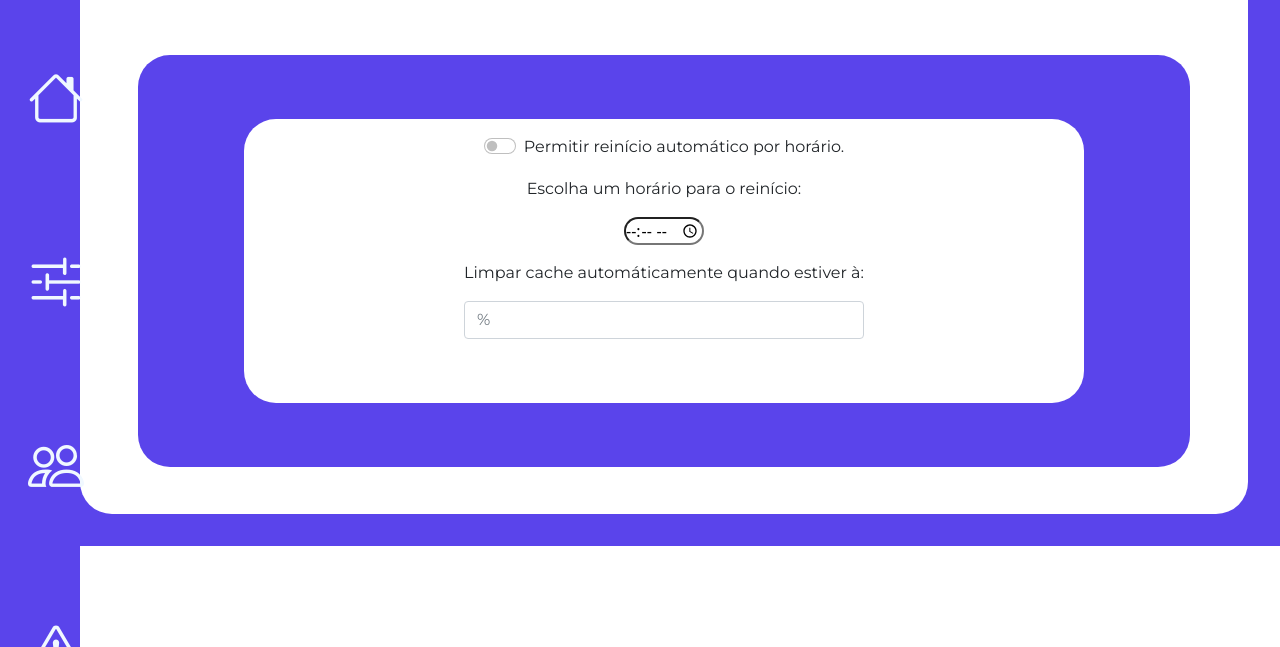
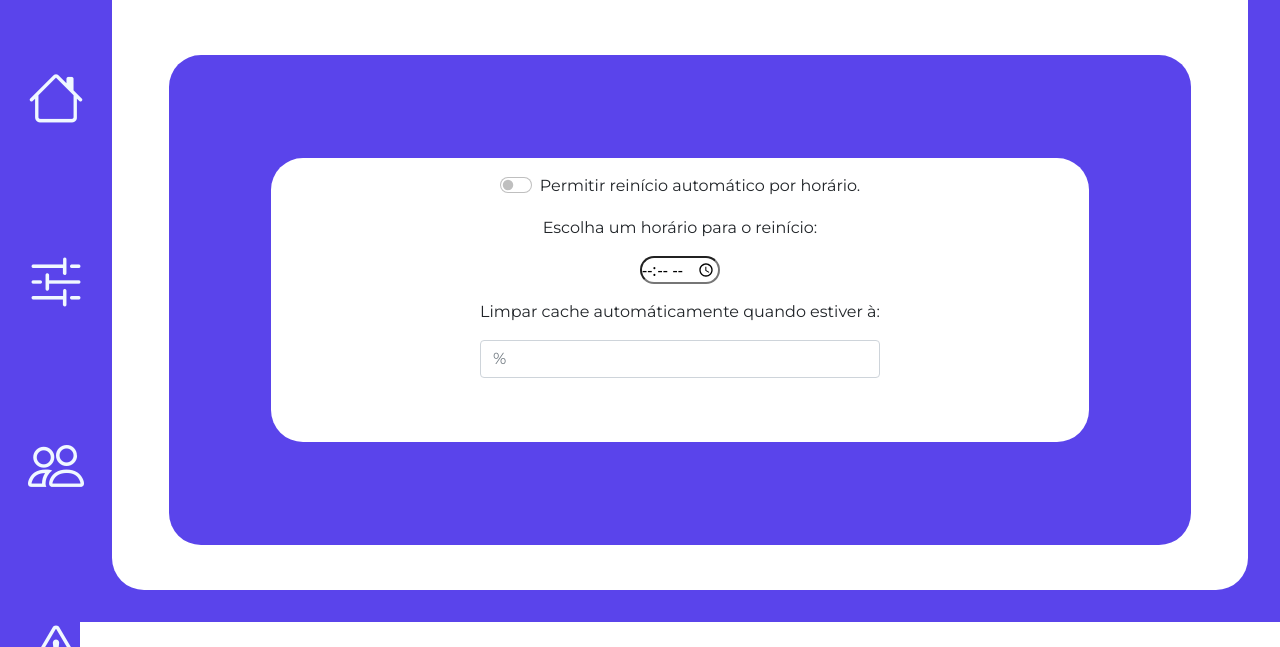
Before and after one commit to Adera-SPTech/adera-front, a website: page public/dashboard/parametrizacao.html in a window 1280 px wide. Shown: the part 153-800 px from the top of the page. Drawn offline with nearby package versions, Linux system fonts and the light colour scheme.

Commit message:
Correções na dashboard

```diff
--- a/public/dashboard/parametrizacao.html
+++ b/public/dashboard/parametrizacao.html
@@ -67,11 +67,11 @@
                 Olá, Nicolas
             </span>
         </div>
-        <div class="contentMacro">
+        <div class="contentMacro" style="margin-left: 2rem;">
             <div class="title" style="margin-top: 2rem;">
                 Parametrizações Estabelecimento 1
             </div>
-            <div class="parametContent">
+            <div class="parametContent" style="min-height: calc(100vh - 19.5rem + 2px);">
                 <section class="parametView">
                     <div class="form-check form-switch">
                         <input class="form-check-input" type="checkbox" id="flexSwitchCheckDefault"
```
Also changed, not shown: public/dashboard/alertas.html (+1 -1 lines).
